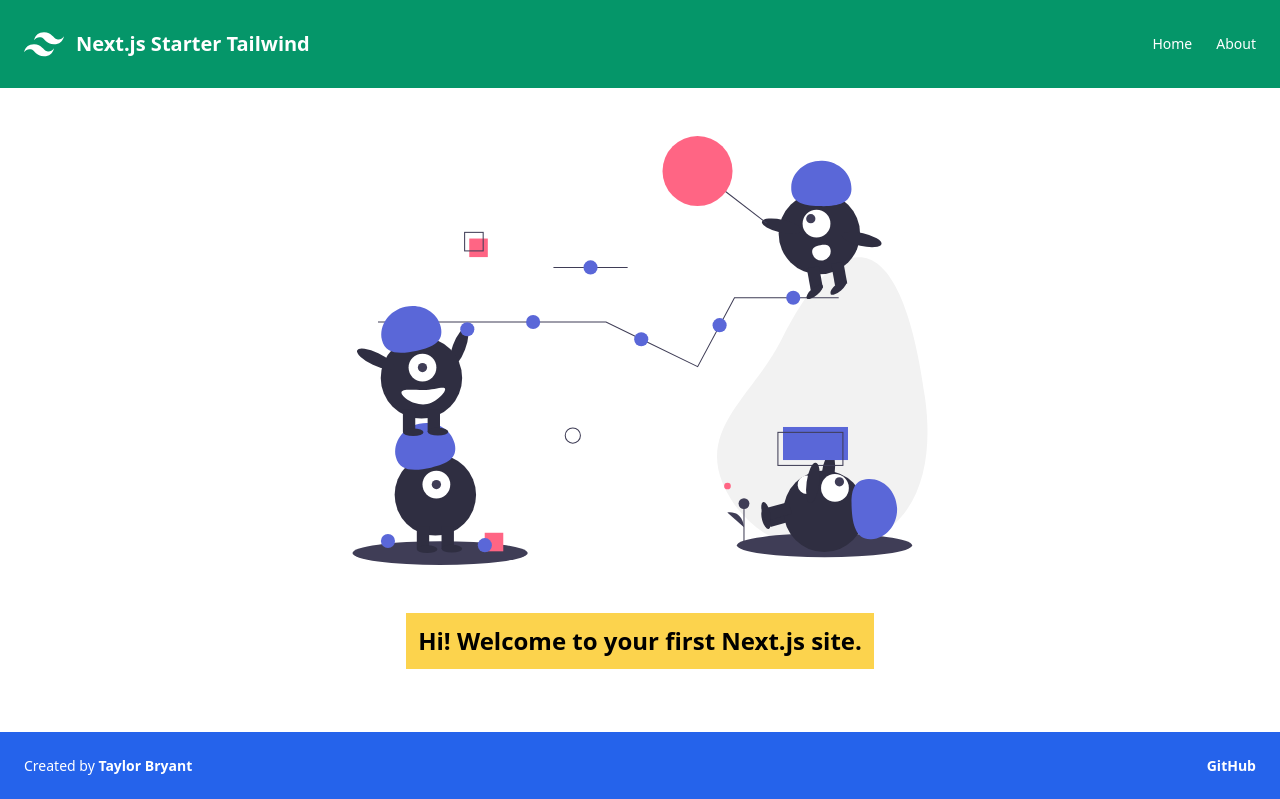
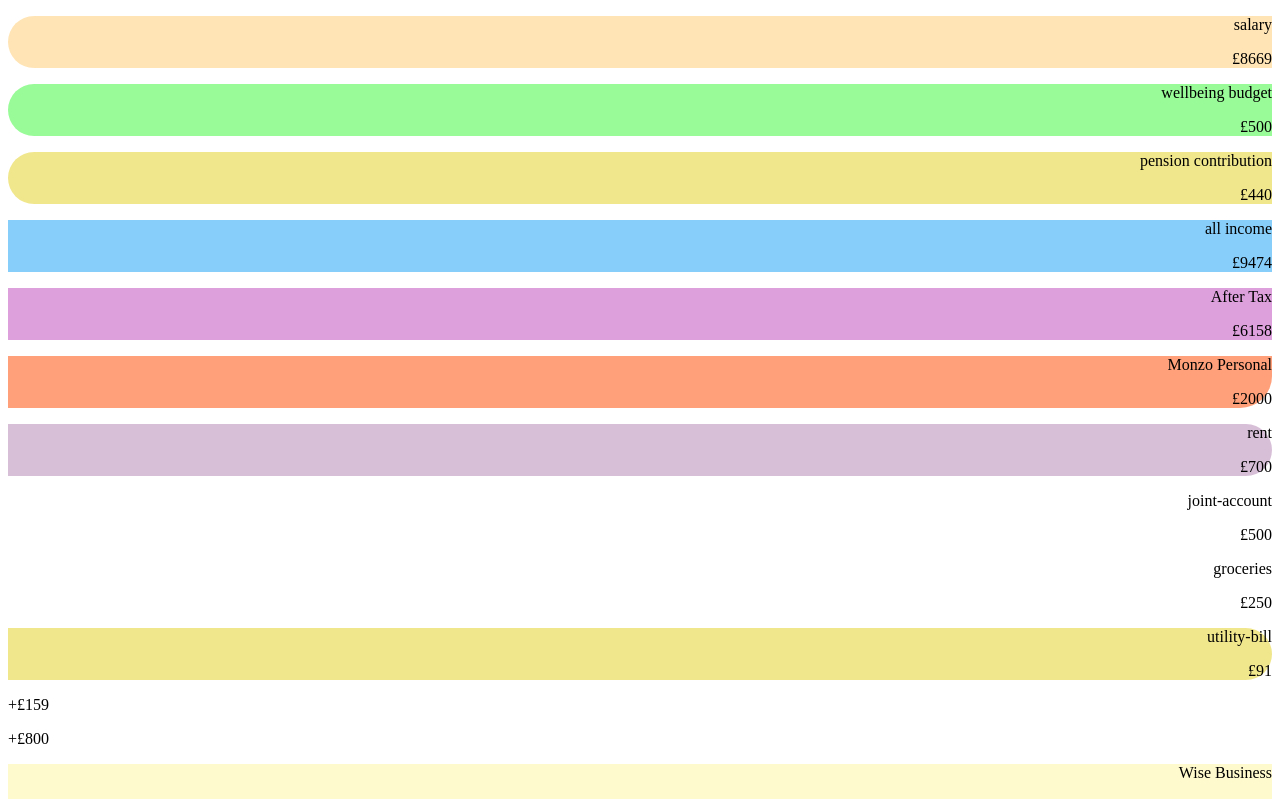
Before and after one commit to samstephenson/sankey-diagram, a Next.js app: page / in a window 1280 px wide. Shown: the top 799 px of the page. Built offline with nearby package versions, Linux system fonts and the light colour scheme.

Commit message:
Rendering with static data

```diff
--- a/components/layout.js
+++ b/components/layout.js
@@ -1,16 +1,10 @@
-import Header from "./header";
-import Footer from "./footer";
 
 export default function Layout(props) {
   return (
     <div className="flex flex-col min-h-screen">
-      <Header />
-
-      <main className="flex-1 lg:container px-4 py-6 mx-auto md:px-6 md:py-12">
+      <main className="flex-1 lg:container px-2 py-6 mx-auto md:px-6 md:py-12">
         {props.children}
       </main>
-
-      <Footer />
     </div>
   );
 }
--- /dev/null
+++ b/components/utils/colors.js
@@ -0,0 +1,17 @@
+export const colors = [
+  'LightSalmon',
+  'LemonChiffon',
+  'Moccasin',
+  'Khaki',
+  'DarkKhaki',
+  'Thistle',
+  'Plum',
+  'PaleGreen',
+  'MediumAquamarine',
+  'PaleTurqoise',
+  'Aquamarine',
+];
+export const randomColor = () => {
+  const randomNumber = Math.floor(Math.random() * colors.length);
+  return colors[randomNumber];
+};
--- /dev/null
+++ b/data/data.js
@@ -0,0 +1,55 @@
+export const data = {
+  income: [
+    { name: 'salary', amount: 8669 },
+    { name: 'wellbeing budget', amount: 500 },
+    { name: 'pension contribution', amount: 440 },
+  ],
+  outgoings: [
+    { name: 'Tax Pot', amount: 3316 },
+    {
+      name: 'After Tax',
+      amount: 6158,
+      children: [
+        {
+          name: 'Monzo Personal',
+          amount: 2000,
+          children: [
+            {
+              name: 'joint-account',
+              amount: 500,
+              children: [
+                { name: 'utility-bill', amount: 91 },
+                { name: 'groceries', amount: 250 },
+              ],
+            },
+            { name: 'rent', amount: 700 },
+          ],
+        },
+        {
+          name: 'Wise Business',
+          children: [
+            {
+              name: 'savings',
+              children: [
+                { name: 'Vanguard Pension', amount: 960 },
+                { name: 'Company savings', amount: 2740 },
+              ],
+            },
+            { name: 'LBC-donation', amount: 51 },
+            { name: 'phone', amount: 15 },
+            { name: 'Adobe', amount: 50 },
+            {
+              name: 'Wellbeing budget',
+              amount: 365,
+              children: [
+                { name: 'Stillpoint', amount: 90 },
+                { name: 'Kat', amount: 100 },
+                { name: 'Third Space', amount: 210 },
+              ],
+            },
+          ],
+        },
+      ],
+    },
+  ],
+};
--- a/pages/_app.js
+++ b/pages/_app.js
@@ -1,4 +1,5 @@
-import "../css/index.css";
+// import "../css/index.css";
+import "tailwindcss/tailwind.css";
 import Head from "next/head";
 import Layout from "@components/layout";
 
--- a/pages/index.js
+++ b/pages/index.js
@@ -1,19 +1,125 @@
-import Image from "next/image";
+import React from 'react';
+import { randomColor } from '../components/utils/colors';
+import { data } from '../data/data';
 
 export default function IndexPage() {
   return (
-    <div className="flex flex-col items-center justify-center space-y-12">
-      <Image
-        src="/team-of-critters.svg"
-        alt="Four one-eyed aliens playing"
-        width={576}
-        height={429.734}
-        priority
+    <div className="w-screen flex" style={{ height: '80vh' }}>
+      <ColumnContainer>
+        {data.income.map((item) => (
+          <Block item={item} key={item.name} color={randomColor()} isIncome />
+        ))}
+      </ColumnContainer>
+      <Block
+        item={{
+          name: 'all income',
+          amount: sumAmounts(data.income.map((x) => x.amount)),
+          children: data.outgoings,
+        }}
+        color="LightSkyBlue"
       />
-
-      <h2 className="p-3 font-bold bg-yellow-300 md:text-2xl">
-        Hi! Welcome to your first Next.js site.
-      </h2>
     </div>
   );
 }
+
+function Block({
+  item,
+  className = '',
+  color,
+  isRemainder = false,
+  isIncome = false,
+}) {
+  let remainder = 0;
+  let sortedChildren = [];
+  if (item.children) {
+    const sumOfChildren = sumAmounts(item.children);
+    remainder = item.amount - sumOfChildren;
+    sortedChildren = item.children.sort((a, b) => b.amount - a.amount);
+  }
+  if (!item.amount) {
+    const sumOfChildren = sumAmounts(item.children);
+    item.amount = sumOfChildren;
+  }
+
+  return (
+    <div
+      className={`flex space-x-px items-stretch text-sm ${className}`}
+      style={{
+        flexGrow: item.amount,
+      }}
+    >
+      <BlockContent
+        item={item}
+        color={color}
+        isRemainder={isRemainder}
+        hasRemainder={remainder > 0}
+        isIncome={isIncome}
+      />
+      <ColumnContainer>
+        {sortedChildren &&
+          sortedChildren.map((child) => {
+            return (
+              <Block item={child} key={child.name} color={randomColor()} />
+            );
+          })}
+        {remainder > 0 && (
+          <Block
+            item={{ name: 'remainder', amount: remainder }}
+            color="none"
+            isRemainder
+          />
+        )}
+      </ColumnContainer>
+    </div>
+  );
+}
+
+function ColumnContainer({ children }) {
+  return <div className="flex flex-col space-y-px">{children}</div>;
+}
+
+function BlockContent({
+  item,
+  color,
+  isRemainder = false,
+  hasRemainder = false,
+  isIncome = false,
+}) {
+  const content = isRemainder ? (
+    <p>+£{Math.round(item.amount)}</p>
+  ) : (
+    <div className="absolute flex space-x-2 right-2">
+      <p className="truncate">{item.name}</p>
+      <p>£{Math.round(item.amount)}</p>
+    </div>
+  );
+
+  return (
+    <div
+      className={`bg-gray-100 w-56 relative flex flex-col justify-center ${
+        isRemainder && 'text-gray-500'
+      }`}
+      style={{
+        textAlign: isRemainder ? 'left' : 'right',
+        background: color,
+        borderTopRightRadius: !isIncome && !hasChildren(item) ? 32 : 0,
+        borderBottomRightRadius:
+          !isIncome && (!hasChildren(item) || hasRemainder) ? 32 : 0,
+        borderTopLeftRadius: isIncome && 32,
+        borderBottomLeftRadius: isIncome && 32,
+      }}
+    >
+      {content}
+    </div>
+  );
+}
+
+function hasChildren(item) {
+  return item.children ? item.children.length : false;
+}
+
+function sumAmounts(items) {
+  const amounts = items.map((x) => x.amount);
+  const sumOfAmounts = amounts.reduce((a, b) => a + b);
+  return sumOfAmounts;
+}
--- a/tailwind.config.js
+++ b/tailwind.config.js
@@ -1,3 +1,4 @@
 module.exports = {
+  // mode: "jit",
   purge: ["./components/**/*.js", "./pages/**/*.js"],
 };
```
Also changed, not shown: pages/firstpass.js (added, +98 -0 lines), 1 other file (tests, documents, lock files or other folders).
